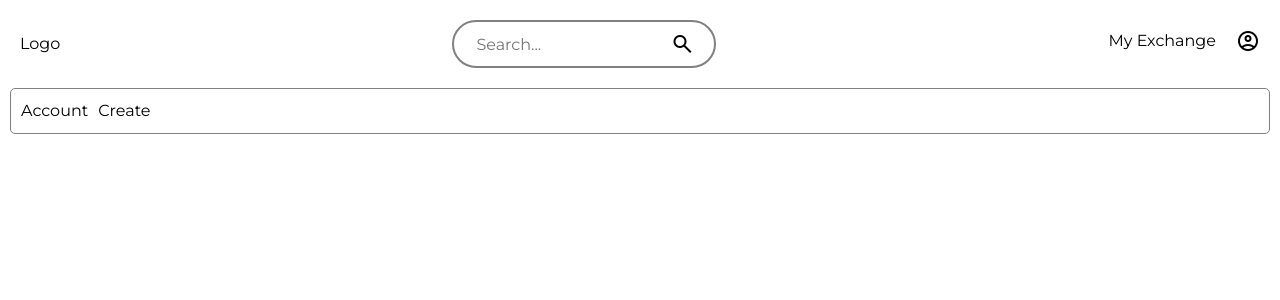
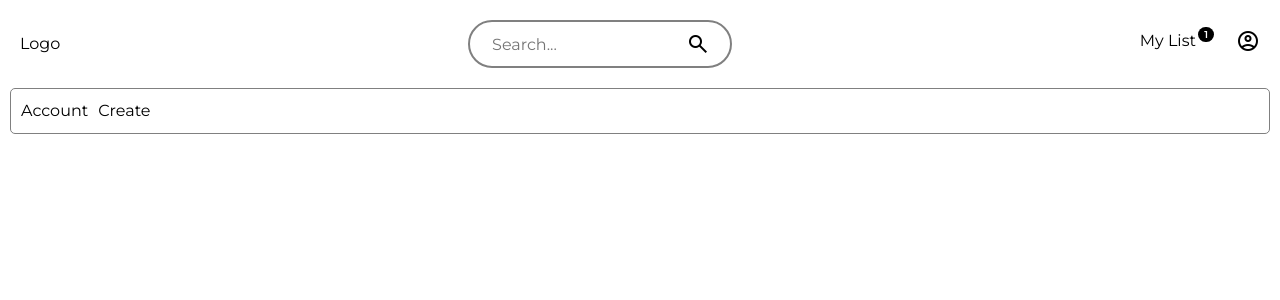
Before and after one commit to n4mr3g/hour-one, a React (Vite) app in the folder client/: page /app/dashboard in a window 1280 px wide. Shown: the top 300 px of the page. Built offline with nearby package versions, Linux system fonts and the light colour scheme.

Commit message:
:bug: fix: list count added

```diff
--- a/client/src/components/Ad/Ad.tsx
+++ b/client/src/components/Ad/Ad.tsx
@@ -29,7 +29,7 @@ export default function Ad({ ad }) {
         <div className="interests-logo-message">
           <p> {ad.interests} </p>
           <span className="material-symbols-outlined favorite">
-            playlist_add_check
+            playlist_add
           </span>
         </div>
       </div>
--- a/client/src/components/Navigation/Navigation.css
+++ b/client/src/components/Navigation/Navigation.css
@@ -9,3 +9,20 @@
   display: flex;
   gap: 20px;
 }
+
+.my-list {
+  text-decoration: none;
+  color: black;
+}
+
+.list-count {
+  background-color: black;
+  color: white;
+  font-weight: 600;
+  padding: 1px 6px;
+  border-radius: 25px;
+  position: relative;
+  bottom: 8px;
+  right: 2px;
+  font-size: 10px;
+}
--- a/client/src/components/Navigation/Navigation.tsx
+++ b/client/src/components/Navigation/Navigation.tsx
@@ -1,13 +1,21 @@
 import "./Navigation.css";
 import SearchBar from "../SearchBar/SearchBar";
+import { Link } from "react-router-dom";
+import { useState } from "react";
 
 export default function Navigation() {
+  const [listCount, setListCount] = useState(1);
   return (
     <div className="navigation-container">
       <div>Logo</div>
       <SearchBar />
       <div className="nav-options">
-        <div>My Exchange</div>
+        <Link to={"/"} className="my-list">
+          My List{" "}
+          <span className={listCount > 0 ? "list-count" : ""}>
+            {listCount > 0 ? listCount : ""}
+          </span>
+        </Link>
         <div>
           <span className="material-symbols-outlined">account_circle</span>
         </div>
```
